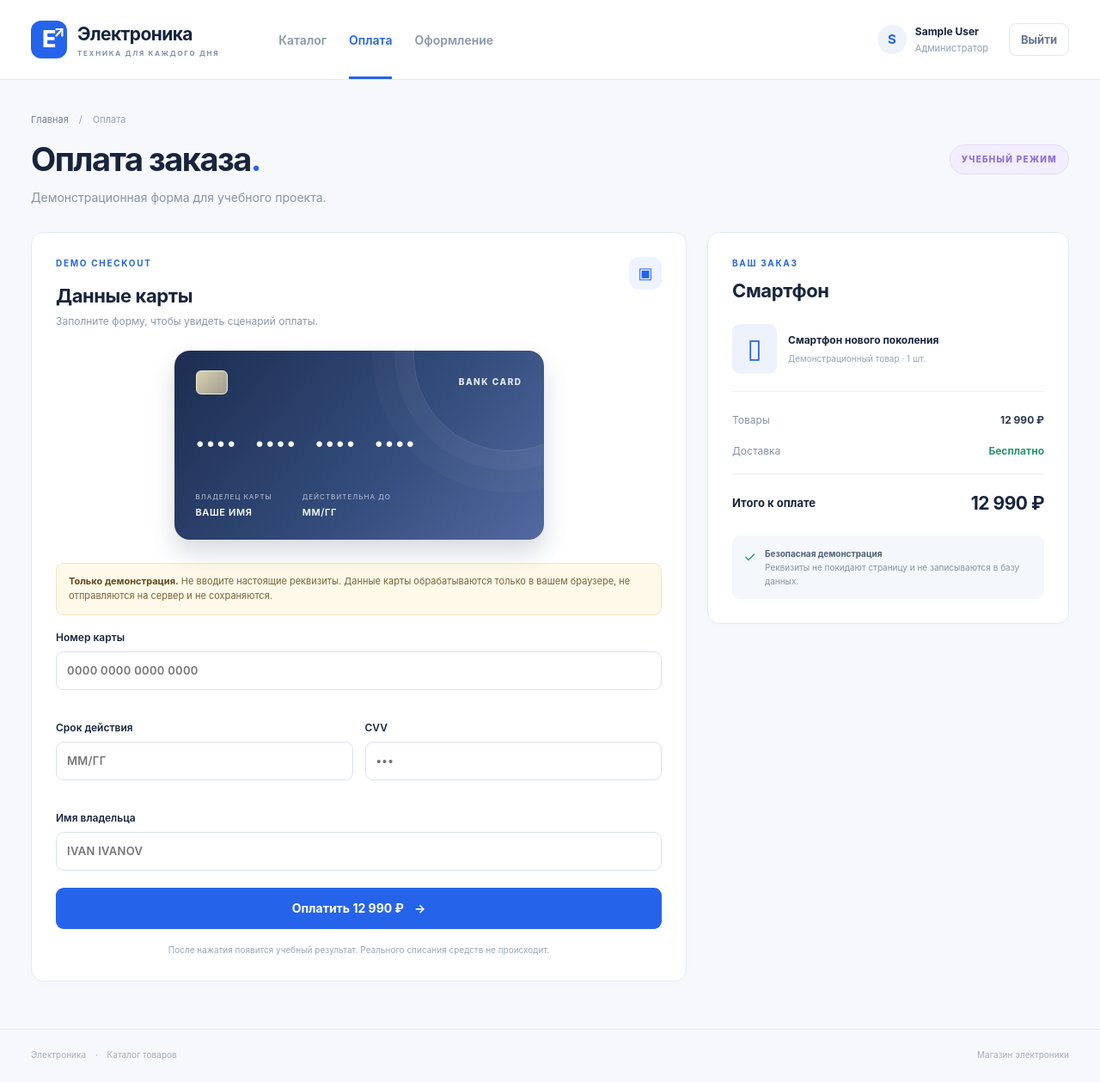
After one commit to Se7JoPa/Shop_electro, a Flask app: page /payment in a window 1280 px wide. The commit adds this page. Shown: the whole page at 86% size. Run offline with Flask 3, Linux system fonts and the light colour scheme; the visitor is signed in with stand-in values (Sample User, id 1); data comes from the database, SQL or seed files in the repository; parts of the project's set-up code (start-up, migrations or seed data) failed here and were passed over.

Commit message:
Add educational demo payment page

```diff
--- /dev/null
+++ b/static/payment.js
@@ -0,0 +1,52 @@
+(() => {
+  const form = document.getElementById('demo-payment-form');
+  if (!form) return;
+  const $ = (id) => document.getElementById(id);
+  const number = $('card-number'), expiry = $('card-expiry'), cvv = $('card-cvv'), holder = $('card-holder');
+  const digits = value => value.replace(/\D/g, '');
+  const formatNumber = value => digits(value).slice(0,16).replace(/(\d{4})(?=\d)/g, '$1 ');
+  number.addEventListener('input', () => {
+    number.value = formatNumber(number.value);
+    $('preview-number').textContent = number.value || '••••  ••••  ••••  ••••';
+    $('card-brand').textContent = /^4/.test(digits(number.value)) ? 'VISA' : /^5[1-5]/.test(digits(number.value)) ? 'MASTERCARD' : 'BANK CARD';
+  });
+  expiry.addEventListener('input', () => {
+    let value = digits(expiry.value).slice(0,4);
+    if (value.length > 2) value = value.slice(0,2) + '/' + value.slice(2);
+    expiry.value = value;
+    $('preview-expiry').textContent = value || 'ММ/ГГ';
+  });
+  holder.addEventListener('input', () => {
+    holder.value = holder.value.replace(/[^a-zA-Z ]/g, '').toUpperCase().slice(0,40);
+    $('preview-name').textContent = holder.value || 'ВАШЕ ИМЯ';
+  });
+  cvv.addEventListener('input', () => { cvv.value = digits(cvv.value).slice(0,3); });
+  form.addEventListener('submit', event => {
+    event.preventDefault();
+    const card = digits(number.value), exp = expiry.value.split('/'), month = Number(exp[0]);
+    const valid = [
+      [card.length === 16, 'card-number-error', 'Введите 16 цифр демонстрационной карты.'],
+      [exp.length === 2 && month >= 1 && month <= 12 && /^\d{2}$/.test(exp[1]), 'card-expiry-error', 'Укажите срок в формате ММ/ГГ.'],
+      [digits(cvv.value).length === 3, 'card-cvv-error', 'Введите 3 цифры CVV.'],
+      [holder.value.trim().length >= 3, null, 'Укажите имя владельца латиницей.']
+    ];
+    ['card-number-error','card-expiry-error','card-cvv-error'].forEach(id => $(id).textContent = '');
+    let ok = true;
+    valid.forEach(([pass,id,message]) => { if (!pass) { ok = false; if (id) $(id).textContent = message; else window.alert(message); } });
+    if (!ok) return;
+    // Intentionally keep all card fields in this page only: no request, storage, or logging.
+    const receipt = 'DEMO-' + Math.random().toString(36).slice(2,10).toUpperCase();
+    $('receipt-id').textContent = receipt;
+    form.reset();
+    number.value = ''; expiry.value = ''; cvv.value = ''; holder.value = '';
+    $('preview-number').textContent = '••••  ••••  ••••  ••••';
+    $('preview-expiry').textContent = 'ММ/ГГ'; $('preview-name').textContent = 'ВАШЕ ИМЯ';
+    $('card-brand').textContent = 'BANK CARD';
+    document.querySelector('.payment-panel').classList.add('is-paid');
+    $('payment-result').hidden = false;
+  });
+  $('reset-payment').addEventListener('click', () => {
+    document.querySelector('.payment-panel').classList.remove('is-paid');
+    $('payment-result').hidden = true;
+  });
+})();
--- a/templates/base.html
+++ b/templates/base.html
@@ -5,12 +5,13 @@
 <link rel="icon" href="{{ url_for('static', filename='favicon.svg') }}" type="image/svg+xml">
 <link rel="stylesheet" href="{{ url_for('static', filename='style.css') }}">
 {% if layout == 'vertical' %}<link rel="stylesheet" href="{{ url_for('static', filename='vertical.css') }}">{% endif %}
+{% if request.endpoint == 'payment_demo' %}<link rel="stylesheet" href="{{ url_for('static', filename='payment.css') }}">{% endif %}
 <style>:root{--accent:{{ accent }};--accent-text:{{ accent_text }}}</style>
 </head>
 <body class="layout-{{ layout }}">
 <header class="topbar"><div class="shell topbar-inner">
 <a class="brand" href="{{ url_for('catalog') }}"><span class="brand-mark">E<span>↗</span></span><span>Электроника<small>ТЕХНИКА ДЛЯ КАЖДОГО ДНЯ</small></span></a>
-{% if g.user %}<nav class="nav"><a class="{{ 'active' if request.endpoint in ['catalog','detail','new_product','edit_product'] }}" href="{{ url_for('catalog') }}">Каталог</a><a class="{{ 'active' if request.endpoint == 'settings' }}" href="{{ url_for('settings') }}">Оформление</a></nav>
+{% if g.user %}<nav class="nav"><a class="{{ 'active' if request.endpoint in ['catalog','detail','new_product','edit_product'] }}" href="{{ url_for('catalog') }}">Каталог</a><a class="{{ 'active' if request.endpoint == 'payment_demo' }}" href="{{ url_for('payment_demo') }}">Оплата</a><a class="{{ 'active' if request.endpoint == 'settings' }}" href="{{ url_for('settings') }}">Оформление</a></nav>
 <div class="user"><span class="avatar">{{ g.user.full_name[:1]|upper }}</span><span>{{ g.user.full_name }}<small>{{ 'Администратор' if g.user.role == 'admin' else 'Покупатель' }}</small></span></div>
 <form action="{{ url_for('logout') }}" method="post"><input type="hidden" name="csrf" value="{{ csrf_token() }}"><button class="button small ghost" type="submit">Выйти</button></form>
 {% else %}<span class="header-note">Ваш магазин. Всё под рукой.</span>{% endif %}
@@ -21,4 +22,5 @@
 {% block content %}{% endblock %}
 </main>
 <footer class="shell footer"><span>Электроника <span class="dot">·</span> Каталог товаров</span><span>Магазин электроники</span></footer>
+{% if request.endpoint == 'payment_demo' %}<script src="{{ url_for('static', filename='payment.js') }}" defer></script>{% endif %}
 </body></html>
--- /dev/null
+++ b/templates/payment.html
@@ -0,0 +1,25 @@
+{% extends 'base.html' %}
+{% block title %}Оплата · Магазин электроники{% endblock %}
+{% block content %}
+<div class="page-heading payment-heading"><div><div class="breadcrumb"><a href="{{ url_for('catalog') }}">Главная</a><span>/</span> Оплата</div><h1>Оплата заказа<span class="heading-dot">.</span></h1><p class="muted">Демонстрационная форма для учебного проекта.</p></div><span class="demo-label">УЧЕБНЫЙ РЕЖИМ</span></div>
+<div class="payment-layout">
+<section class="panel payment-panel">
+<div class="payment-panel-head"><div><span class="eyebrow">DEMO CHECKOUT</span><h2>Данные карты</h2><p>Заполните форму, чтобы увидеть сценарий оплаты.</p></div><span class="lock-mark">▣</span></div>
+<div class="demo-card" aria-live="polite">
+<div class="demo-card-top"><span class="chip"></span><span class="card-brand" id="card-brand">BANK CARD</span></div>
+<div class="demo-card-number" id="preview-number">•••• &nbsp; •••• &nbsp; •••• &nbsp; ••••</div>
+<div class="demo-card-bottom"><div><small>ВЛАДЕЛЕЦ КАРТЫ</small><strong id="preview-name">ВАШЕ ИМЯ</strong></div><div><small>ДЕЙСТВИТЕЛЬНА ДО</small><strong id="preview-expiry">ММ/ГГ</strong></div></div>
+</div>
+<form id="demo-payment-form" class="payment-form" autocomplete="off" novalidate>
+<div class="demo-warning"><strong>Только демонстрация.</strong> Не вводите настоящие реквизиты. Данные карты обрабатываются только в вашем браузере, не отправляются на сервер и не сохраняются.</div>
+<label>Номер карты<input id="card-number" inputmode="numeric" maxlength="19" placeholder="0000 0000 0000 0000" required aria-describedby="card-number-error"><small class="field-error" id="card-number-error"></small></label>
+<div class="payment-fields-row"><label>Срок действия<input id="card-expiry" inputmode="numeric" maxlength="5" placeholder="ММ/ГГ" required><small class="field-error" id="card-expiry-error"></small></label><label>CVV<input id="card-cvv" inputmode="numeric" maxlength="3" placeholder="•••" type="password" required><small class="field-error" id="card-cvv-error"></small></label></div>
+<label>Имя владельца<input id="card-holder" maxlength="40" placeholder="IVAN IVANOV" autocomplete="off" required></label>
+<button class="button full pay-button" type="submit">Оплатить 12 990 ₽ <span>→</span></button>
+<p class="payment-footnote">После нажатия появится учебный результат. Реального списания средств не происходит.</p>
+</form>
+<div id="payment-result" class="payment-result" role="status" aria-live="polite" hidden><span class="result-check">✓</span><span class="eyebrow">DEMO PAYMENT</span><h2>Оплата прошла успешно!</h2><p>Это демонстрационный чек. Деньги не списывались.</p><div class="receipt-line"><span>Номер операции</span><strong id="receipt-id"></strong></div><div class="receipt-line"><span>Сумма</span><strong>12 990 ₽</strong></div><div class="receipt-line"><span>Статус</span><strong class="paid-status">Успешно</strong></div><button class="button secondary full" id="reset-payment" type="button">Вернуться к форме</button></div>
+</section>
+<aside class="payment-aside"><div class="panel order-panel"><span class="eyebrow">ВАШ ЗАКАЗ</span><h2>Смартфон</h2><div class="order-product"><div class="order-device">▯</div><div><strong>Смартфон нового поколения</strong><small>Демонстрационный товар · 1 шт.</small></div></div><div class="receipt-line"><span>Товары</span><strong>12 990 ₽</strong></div><div class="receipt-line"><span>Доставка</span><strong class="free-delivery">Бесплатно</strong></div><div class="receipt-total"><span>Итого к оплате</span><strong>12 990 ₽</strong></div><div class="secure-note"><span>✓</span><p><strong>Безопасная демонстрация</strong><br>Реквизиты не покидают страницу и не записываются в базу данных.</p></div></div></aside>
+</div>
+{% endblock %}
--- a/webapp.py
+++ b/webapp.py
@@ -272,6 +272,12 @@ def create_app(database_path=None, test_config=None):
             return redirect(url_for('catalog'))
         return render_template('delete.html', product=product)
 
+    @app.get('/payment')
+    @login_required
+    def payment_demo():
+        # Учебный макет: реквизиты карты обрабатываются только JavaScript в браузере.
+        return render_template('payment.html')
+
     @app.route('/settings', methods=['GET', 'POST'])
     @login_required
     def settings():
```
Also changed, not shown: README_RU.md, static/payment.css (added).
